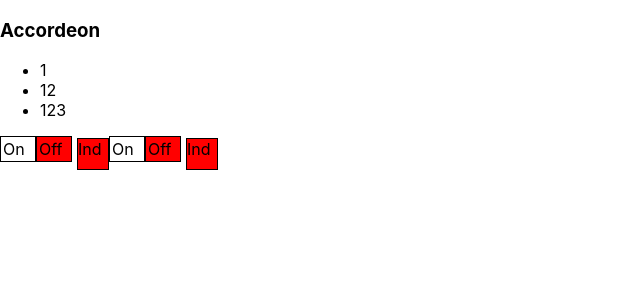
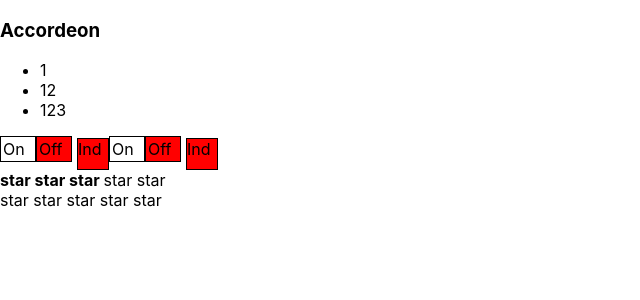
Before and after one commit to pavel1krp/react-kabzda-kak-prosto, a React (Create React App) app: page / in a window 1280 px wide. Shown: the top 300 px of the page, without its empty margins (0-640 px from the left). Built offline with nearby package versions, Linux system fonts and the light colour scheme.

Commit message:
add uncontrollRating and refactor uncontrollAcordion

```diff
--- a/src/App.css
+++ b/src/App.css
@@ -1,5 +1,7 @@
 .App {
   text-align: center;
+  width: 600px;
+  margin: 20px auto;
 }
 
 .App-logo {
--- a/src/App.tsx
+++ b/src/App.tsx
@@ -4,6 +4,8 @@ import './App.css';
 import Accordeon from "./components/Accordeon";
 import {OffOn} from "./components/OnOff";
 import UncontrolledAccordeon from "./components/UncontrolledAccordeon";
+import Rating from "./components/Rating";
+import UncontrolRating from "./components/UncontrolRating";
 
 
 function App() {
@@ -13,6 +15,8 @@ function App() {
         <UncontrolledAccordeon titleValue={'Accordeon'}/>
         <OffOn on={false}/>
         <OffOn on={false}/>
+        <Rating value={3}/>
+        <UncontrolRating />
     </div>
   );
 }
--- /dev/null
+++ b/src/components/UncontrolRating.tsx
@@ -0,0 +1,40 @@
+import React, {useState} from 'react';
+
+type RatingPropstype ={
+    // value: 0|1|3|4|5|2;
+    callBack: (num:number)=>void
+}
+
+const Rating = ()=> {
+    const [value,setValue] = useState(0)
+    const handler = (num:number)=>{
+        setValue(num)
+    }
+    return (
+        <div>
+            <Star selected ={value >0}  callBack={handler} id={1}/>
+            <Star selected ={value >1} callBack={handler} id={2}/>
+            <Star selected ={value >2} callBack={handler} id={3}/>
+            <Star selected ={value >3} callBack={handler} id={4}/>
+            <Star selected ={value >4} callBack={handler} id={5}/>
+        </div>
+    );
+};
+
+export default Rating;
+
+type StarPropsType ={
+    selected: boolean,
+    callBack:(num:number)=>void
+    id:number;
+}
+
+const Star = (props: StarPropsType)=>{
+    const onClickHandler =()=> {
+        props.callBack(props.id)
+    }
+    if(props.selected === true){
+        return <span onClick={onClickHandler}><b>star </b></span>
+    } return <span onClick={onClickHandler}>star </span>
+
+}
--- a/src/components/UncontrolledAccordeon.tsx
+++ b/src/components/UncontrolledAccordeon.tsx
@@ -7,7 +7,7 @@ type UncontrolledAccordeonType = {
 const UncontrolledAccordeon = (props: UncontrolledAccordeonType) => {
     const [collapsed,setCollapsed] = useState(false) ;
     const onclickHandler =() =>{
-        collapsed? setCollapsed(false): setCollapsed(true)
+         setCollapsed(!collapsed)
     }
     return (
         <div>
```
